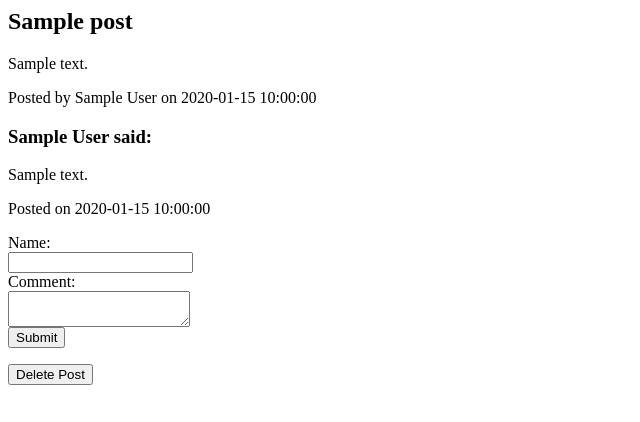
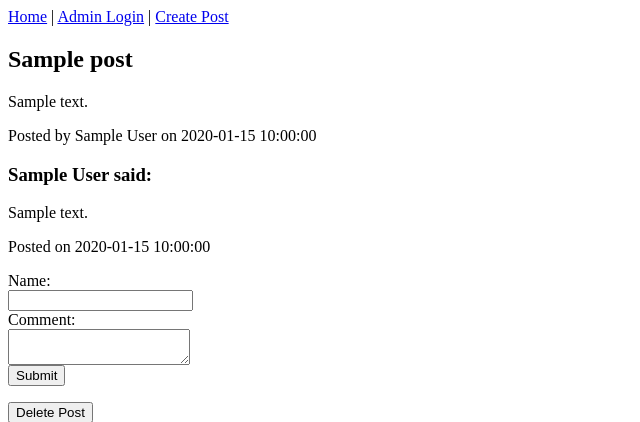
Before and after one commit to AngelosGi/datalabs-blog-exercise, a PHP site: page /post.php?id=1 in a window 1280 px wide. Shown: the top 422 px of the page, without its empty margins (0-640 px from the left). Run offline with PHP 8.4, Linux system fonts and the light colour scheme; tables that the repository leaves empty or names only in its code hold one stand-in row (values such as "Sample post").

Commit message:
Add header and create post links

```diff
--- a/public/post.php
+++ b/public/post.php
@@ -1,5 +1,7 @@
 <?php
 require_once '../includes/db.php';
+
+include '../templates/header.php';
 
 if (!isset($_GET['id'])) {
     die('Missing post id!');
@@ -39,6 +41,9 @@ try {
 
 ?>
 
+
+
+
 <form method="post" action="add_comment.php">
     <input type="hidden" name="post_id" value="<?php echo htmlspecialchars($id); ?>">
     <label for="author">Name:</label><br>
@@ -48,10 +53,14 @@ try {
     <input type="submit" value="Submit">
 </form>
 
-<form method="post" action="delete_post.php">
+
+
+
+<form method="post" action="../admin/delete_post.php">
     <input type="hidden" name="id" value="<?php echo htmlspecialchars($id); ?>">
     <input type="submit" value="Delete Post">
 </form>
+
 
 <script>
 function validateForm() {
--- a/templates/header.php
+++ b/templates/header.php
@@ -2,4 +2,7 @@
     <a href="../public/index.php">Home</a>
     |
     <a href="../public/login.php">Admin Login</a>
+    |
+    <a href="../admin/add_post.php">Create Post</a>
+
 </nav>
```
